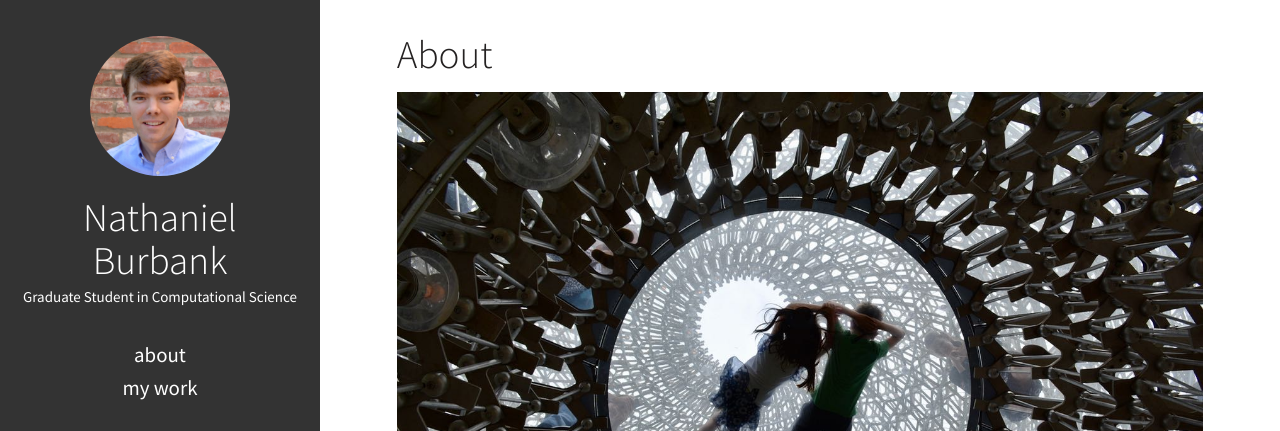
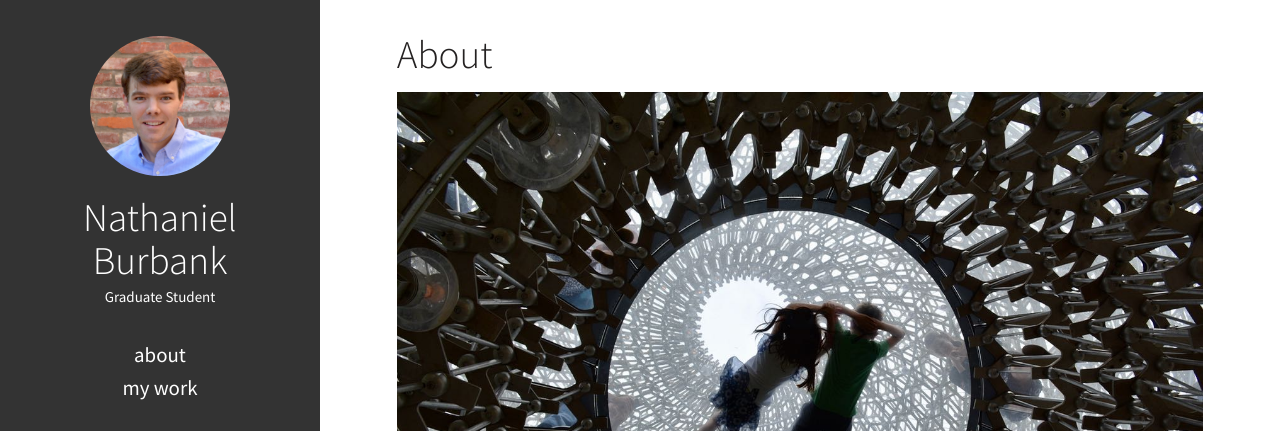
Before and after one commit to nathanielburbank/nathanielburbank.github.io, a plain HTML site: page index.html in a window 1280 px wide. Shown: the top 431 px of the page. Drawn offline with Linux system fonts and the light colour scheme.

Commit message:
fixed typo

```diff
--- a/index.html
+++ b/index.html
@@ -41,7 +41,7 @@
       </a>
       <h1><a href="">Nathaniel Burbank</a></h1>
 
-<p>Graduate Student in Computational Science</p>
+<p>Graduate Student</p>
       <nav>
         <ul class="list">
           <li><a href="/#about">About</a></li>
```
